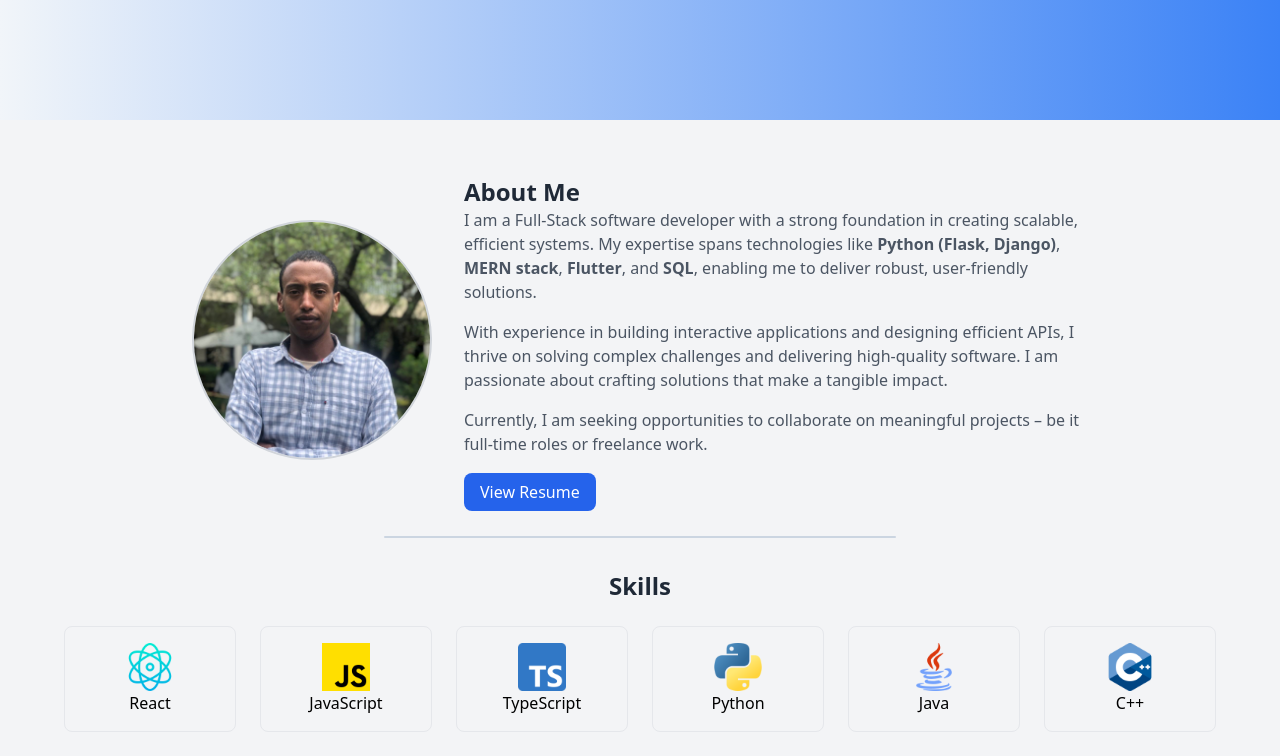
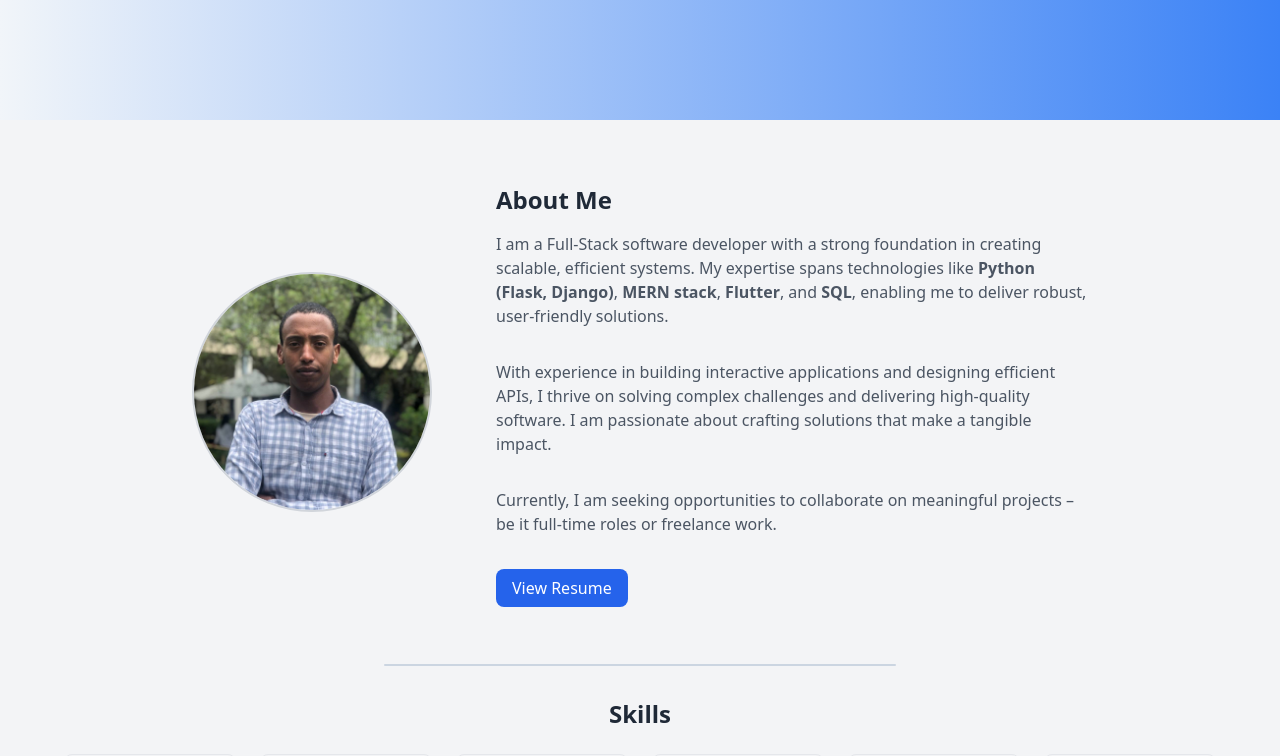
Before and after one commit to AbdulselamAbdurehman/Portfolio, a Next.js app: page / in a window 1280 px wide. Shown: the part 680-1436 px from the top of the page. Built offline with nearby package versions, Linux system fonts and the light colour scheme.

Commit message:
Complete About Page

```diff
--- a/app/components/About.tsx
+++ b/app/components/About.tsx
@@ -1,14 +1,14 @@
 export default function About() {
   return (
-    <section id="about" className="p-8">
-      <div className="mt-6 flex flex-col md:flex-row items-center justify-center gap-8 max-w-4xl mx-auto">
+    <section id="about" className="px-8 my-16">
+      <div className="flex flex-col md:flex-row items-center justify-center gap-8 md:gap-16 max-w-4xl mx-auto">
         <img
           src="/images/profile.png"
           alt="Profile"
           className="w-60 h-60 rounded-full border-2 border-gray-300 dark:border-gray-700"
         />
-        <div className="text-left">
-          <h2 className="text-2xl font-bold text-gray-800 dark:text-white">
+        <div className="text-left flex flex-col justify-between gap-4">
+          <h2 className="text-2xl font-bold text-gray-800 dark:text-white ">
             About Me
           </h2>
           <p className="text-gray-600 dark:text-gray-400">
```
